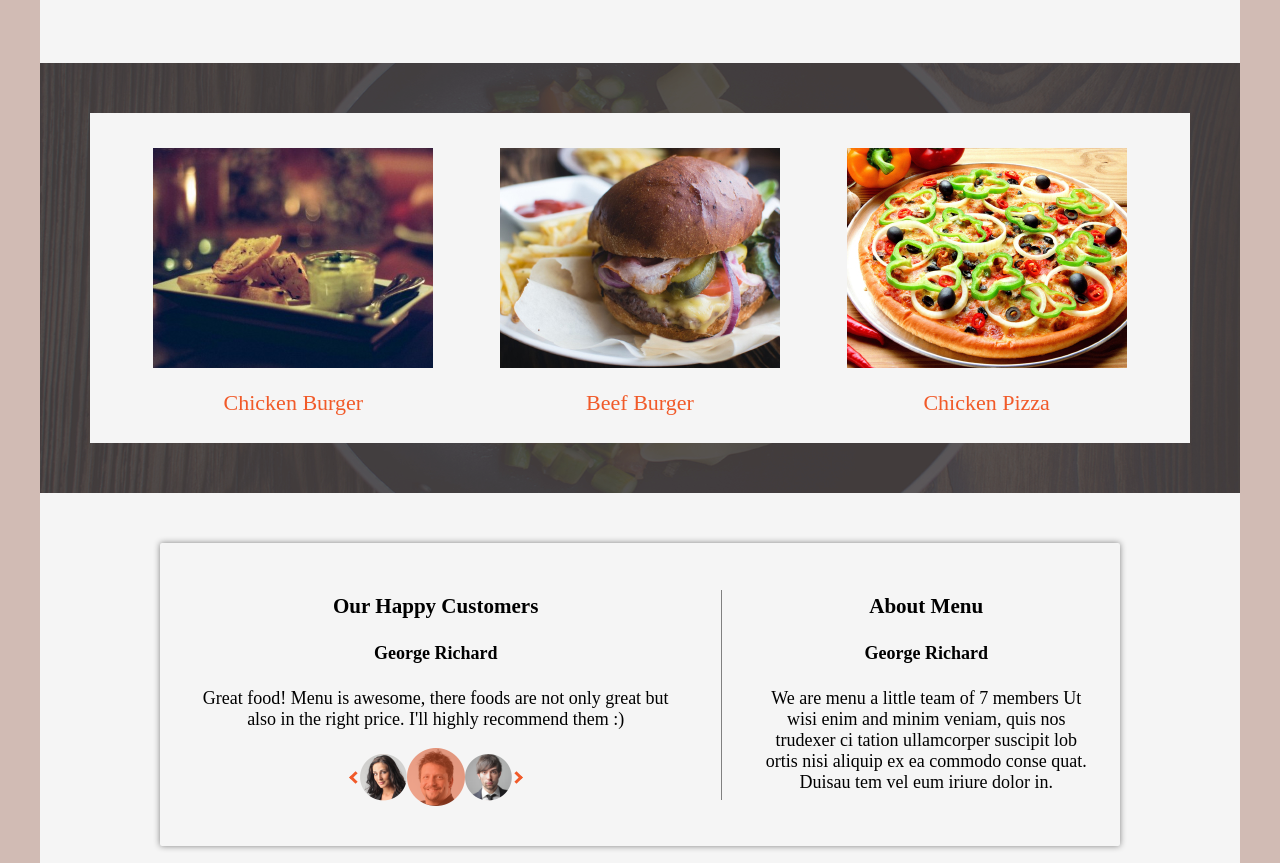
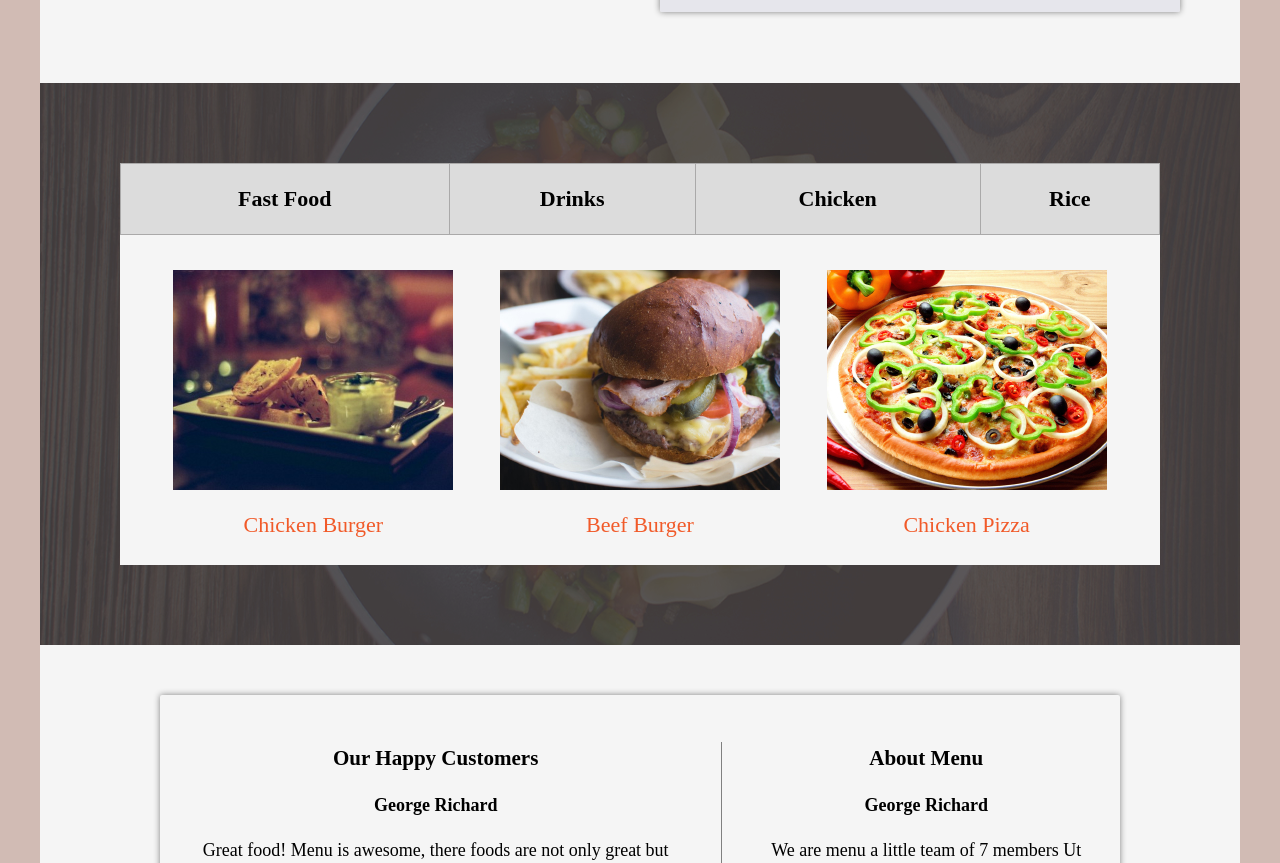
Before and after one commit to jLuseno161/Anitas-Kitchen, a plain HTML site: page index.html in a window 1280 px wide. Shown: the part 1555-2418 px from the top of the page. Drawn offline with Linux system fonts and the light colour scheme.

Commit message:
Table with food items added and styled

```diff
--- a/index.html
+++ b/index.html
@@ -72,9 +72,19 @@
                 </div>
             </div>
             <div class="fooditems">
+                <div>
+                    <table>
+                    <tr>
+                        <th>Fast Food</th>
+                        <th>Drinks</th>
+                        <th>Chicken</th>
+                        <th>Rice</th>
+                    </tr>
+                </table>
                 <div class="container1">
+
+
                     <div class="items_list">
-
                         <div id="food">
                             <img src="assets/fastfood/chickenBurger.jpg" alt="Chicken Burger"> <p>Chicken Burger</p>
                         </div>
@@ -85,6 +95,7 @@
                             <img src="assets/fastfood/chickenPizza.jpg" alt="Chicken Pizza"> <p>Chicken Pizza</p>
                         </div>
                     </div>
+                </div>
                 </div>
             </div>
             <div class="customers">
--- a/style.css
+++ b/style.css
@@ -27,7 +27,7 @@ body{
 .services {
     display: flex;
     flex-direction: row;
-    height: 130px;
+    height: 150px;
 }
 #fun_time,#breakfast, #lunch, #dinner{
     flex: 1;
@@ -124,11 +124,7 @@ body{
     background-size: 100% 100%;
     background-repeat: no-repeat;
     text-align: center;
-    display: block;
-    position: relative;
-    overflow: hidden;
-    height: auto;
-    padding: 50px;
+    padding: 80px;
     background-color: rgba(160, 156, 156, 0.79);
     background-blend-mode: overlay;
 
@@ -138,6 +134,7 @@ body{
     box-sizing: border-box;
     padding: 30px;
     padding-bottom: 0px;
+    height: auto;
 
 }
 .items_list {
@@ -152,7 +149,25 @@ body{
     flex-direction: column;
     overflow: auto;
     margin: 5px ;
-
+}
+#tr{
+    text-align: center;
+}
+table{
+    margin: 0px;
+    width: 100%;
+    border-collapse: collapse;
+}
+th{
+    background-color: gainsboro;
+    border: 1px solid rgb(170, 169, 169);
+    padding: 10px;
+    height: 50px;
+}
+th:hover{
+    background-color: whitesmoke;
+    border: 1px solid whitesmoke;
+    color: #F15A29;
 }
 
 /**************************************************************************/
```
